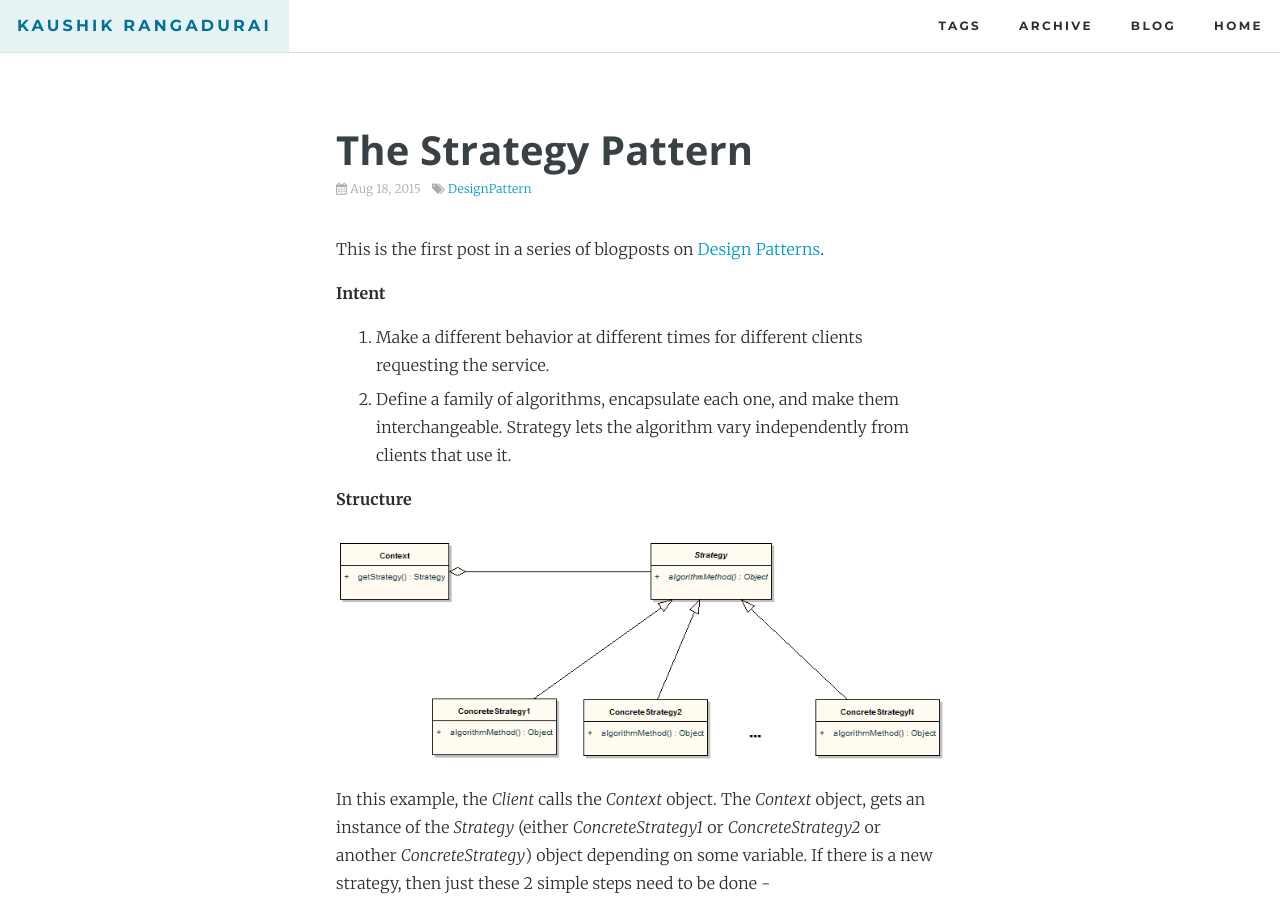
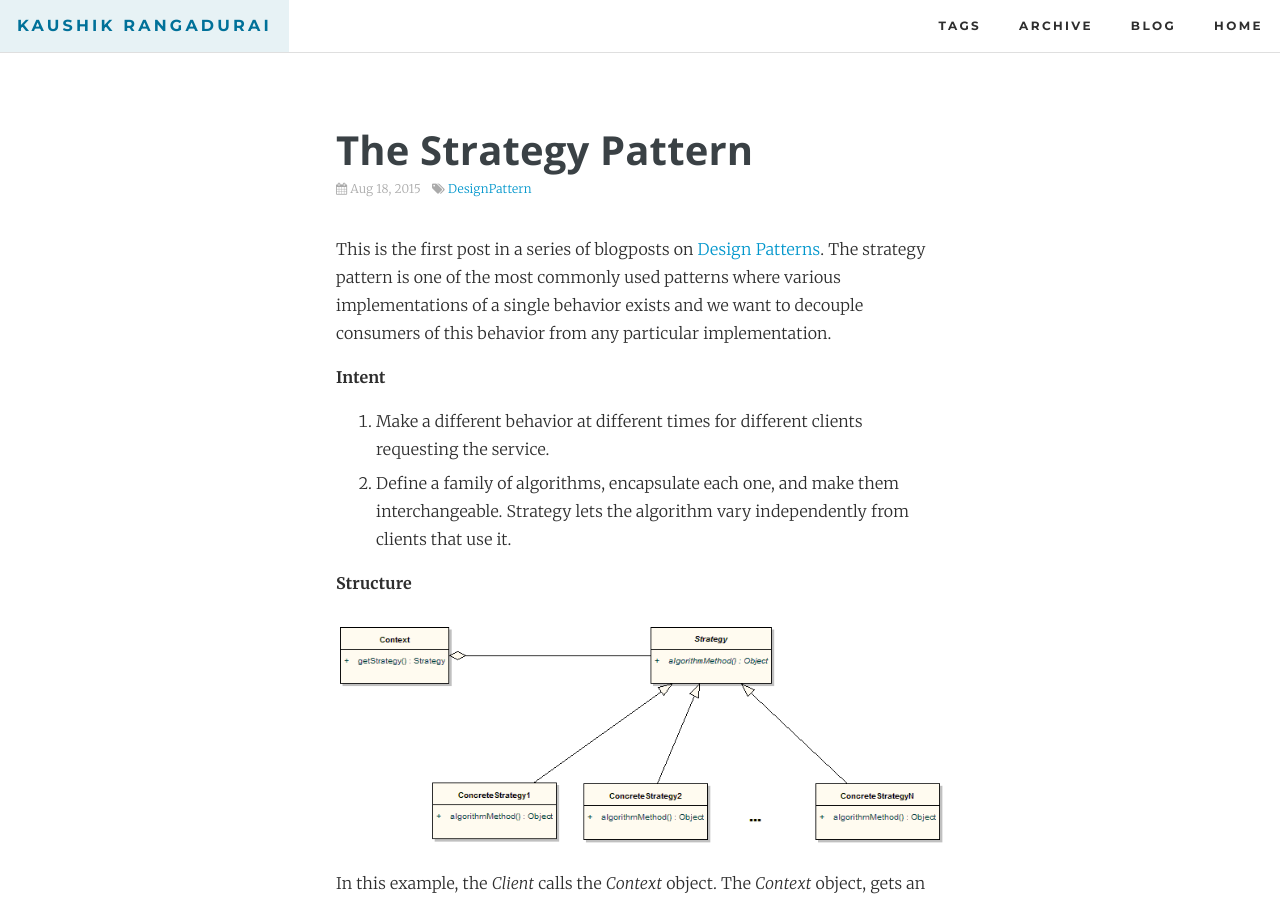
Before and after one commit to kaushik88/kaushik88.github.io, a Jekyll site: the page built from _posts/2015-08-18-the-strategy-pattern.md, in a window 1280 px wide and 900 px high. Built offline with Jekyll 4.4.1, drawn with Linux system fonts in a browser that asks for light colours; comment, search, counter and statistics services are not loaded.

Commit message:
Strategy Pattern

```diff
--- a/_posts/2015-08-18-the-strategy-pattern.md
+++ b/_posts/2015-08-18-the-strategy-pattern.md
@@ -8,7 +8,7 @@
 thumbnail_path: blog/linkedin/strategy.gif
 ---
 
-This is the first post in a series of blogposts on [Design Patterns](https://en.wikipedia.org/wiki/Software_design_pattern).
+This is the first post in a series of blogposts on [Design Patterns](https://en.wikipedia.org/wiki/Software_design_pattern). The strategy pattern is one of the most commonly used patterns where various implementations of a single behavior exists and we want to decouple consumers of this behavior from any particular implementation.
 
 **Intent**
 
```
